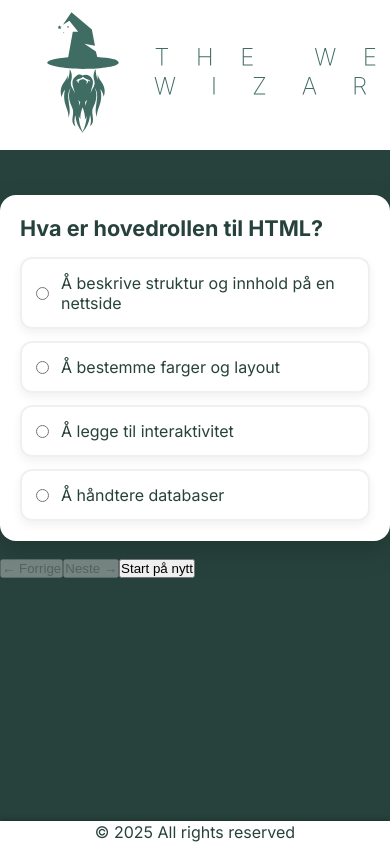
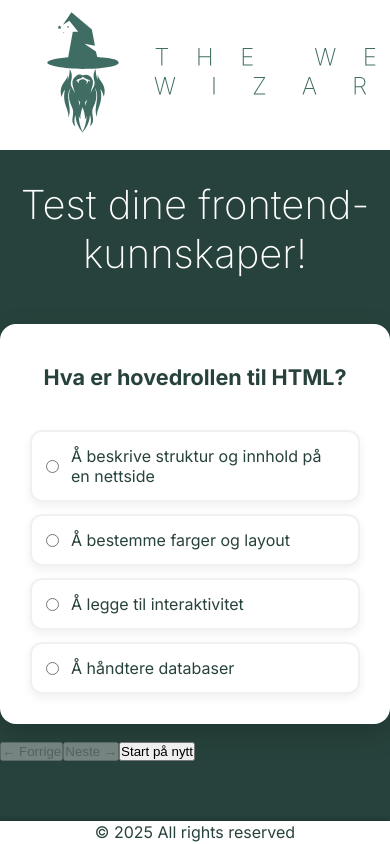
Before and after one commit to alekskosta/arbeidskrav02-aleksander-og-ola, a Next.js app: page /oppgaver in a window 390 px wide. Shown: the top 844 px of the page. Built offline with nearby package versions, Linux system fonts and the light colour scheme.

Commit message:
pyntet på quizcard

```diff
--- a/app/(with-nav)/oppgaver/page.module.css
+++ b/app/(with-nav)/oppgaver/page.module.css
@@ -0,0 +1,16 @@
+.container {
+  display: flex;
+  justify-content: center;
+  padding: 30px 0;
+}
+
+.mainHeading {
+  color: #fff;
+  text-align: center;
+}
+
+@media (max-width: 960px) {
+  .mainHeading {
+    font-size: 2.5rem;
+  }
+}
--- a/app/(with-nav)/oppgaver/page.tsx
+++ b/app/(with-nav)/oppgaver/page.tsx
@@ -4,6 +4,7 @@ import QuestionCard from "@/components/quiz/QuizCard";
 import NavButtons from "@/components/quiz/NavButtons";
 import QuizSummary from "@/components/quiz/QuizSummary";
 import { useQuizController } from "@/hooks/useQuizController";
+import styles from "./page.module.css"
 
 export default function Quiz() {
   const {
@@ -25,7 +26,9 @@ export default function Quiz() {
 
   return (
     <main>
-      <h2>Oppgaver</h2>
+      <div className={styles.container}>
+      <h1 className={styles.mainHeading}>Test dine frontend-kunnskaper!</h1>
+      </div>
 
       {!showSummary ? (
         <>
--- a/components/quiz/QuizCard.module.css
+++ b/components/quiz/QuizCard.module.css
@@ -1,15 +1,15 @@
 .card {
   background: var(--color-bg-light);
   border-radius: 16px;
-  padding: 24px;
-  margin: 24px auto;
+  padding: 30px;
+  margin: 0 auto;
   max-width: 760px;
-  box-shadow: 0 10px 28px rgba(0,0,0,0.18);
+  box-shadow: 0 10px 28px rgba(0, 0, 0, 0.18);
 }
 
 .card h2 {
   font-size: 1.35rem;
-  margin-bottom: 16px;
+  margin-bottom: 30px;
 }
 
 .options {
@@ -23,13 +23,14 @@
   gap: 12px;
   padding: 14px 16px;
   border-radius: 12px;
-  border: 2px solid rgba(0,0,0,0.06);
-  box-shadow: 0 4px 10px rgba(0,0,0,0.06);
+  border: 2px solid rgba(0, 0, 0, 0.06);
+  box-shadow: 0 4px 10px rgba(0, 0, 0, 0.06);
+  cursor: pointer;
 }
 
 .option:hover {
-  box-shadow: 0 6px 14px rgba(0,0,0,0.10);
-  border-color: rgba(0,0,0,0.12);
+  box-shadow: 0 6px 14px rgba(0, 0, 0, 0.1);
+  border-color: rgba(0, 0, 0, 0.12);
 }
 
 .option input {
@@ -38,11 +39,20 @@
 
 .option:has(input:checked) {
   border-color: var(--color-btn-main);
-  box-shadow: 0 0 0 4px color-mix(in oklab, var(--color-btn-main) 0%, transparent);
+  box-shadow: 0 0 0 4px
+    color-mix(in oklab, var(--color-btn-main) 0%, transparent);
 }
 
 @media (max-width: 960px) {
-  .card { padding: 20px; margin: 16px auto; }
-  .card h3 { font-size: 1.2rem; }
-  .option { padding: 14px; }
+  .card {
+    padding: 30px;
+    margin: 16px auto;
+  }
+  .card h2 {
+    text-align: center;
+    padding: 10px 0;
+  }
+  .option {
+    padding: 14px;
+  }
 }
```
